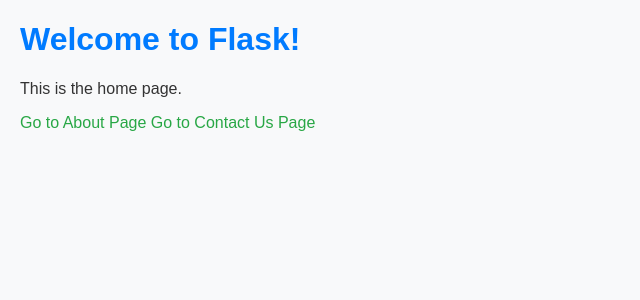
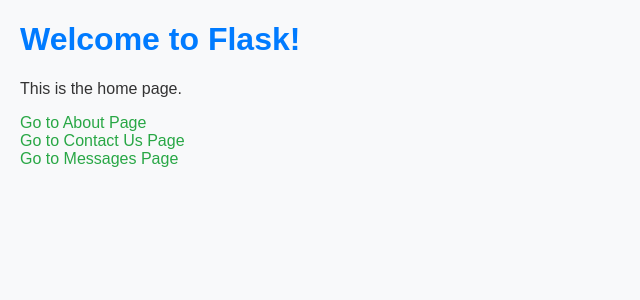
Before and after one commit to aaryan4985/Flask-Message-Saver, a Flask app: page / in a window 1280 px wide. Shown: the top 300 px of the page, without its empty margins (0-640 px from the left). Run offline with Flask 3, Linux system fonts and the light colour scheme.

Commit message:
messages added

```diff
--- a/app.py
+++ b/app.py
@@ -1,4 +1,4 @@
-from flask import Flask, render_template, request
+from flask import Flask, render_template, request, redirect, url_for
 
 app = Flask(__name__)
 
@@ -24,5 +24,16 @@
 
     return render_template('contact.html')
 
+@app.route('/messages')
+def messages():
+    with open('messages.txt',"r") as file:
+        messages = file.readlines()
+    return render_template('messages.html', messages=messages)
+
+@app.route('/clear-messages', methods=['POST'])
+def clear_messages():
+    open("messages.txt", "w").close()
+    return redirect(url_for('messages'))
+
 if __name__ == '__main__':
     app.run(debug=True)
--- a/messages.txt
+++ /dev/null
@@ -1,3 +0,0 @@
-Name:dwdwd
-Message: 3redcsrd
---------------------------------------------------
--- a/templates/about.html
+++ b/templates/about.html
@@ -3,7 +3,8 @@
 <head>
     <meta charset="UTF-8">
     <meta name="viewport" content="width=device-width, initial-scale=1.0">
-    <title>Document</title>
+    <title>About Us</title>
+    <link rel="stylesheet" href="{{ url_for('static', filename='style.css') }}">
 </head>
 <body>
     <h1>About Page</h1>
--- a/templates/home.html
+++ b/templates/home.html
@@ -3,13 +3,14 @@
 <head>
     <meta charset="UTF-8">
     <meta name="viewport" content="width=device-width, initial-scale=1.0">
-    <title>Document</title>
+    <title>Flask-App</title>
     <link rel="stylesheet" href="{{ url_for('static', filename='style.css') }}">
 </head>
 <body>
     <h1>Welcome to Flask!</h1>
     <p>This is the home page.</p>
-    <a href="/about">Go to About Page</a>
-    <a href="/contact">Go to Contact Us Page</a>
+    <a href="/about">Go to About Page</a><br>
+    <a href="/contact">Go to Contact Us Page</a><br>
+    <a href="/messages">Go to Messages Page</a><br>
 </body>
 </html>
```
Also changed, not shown: templates/messages.html (added, +30 -0 lines), 1 other file.
